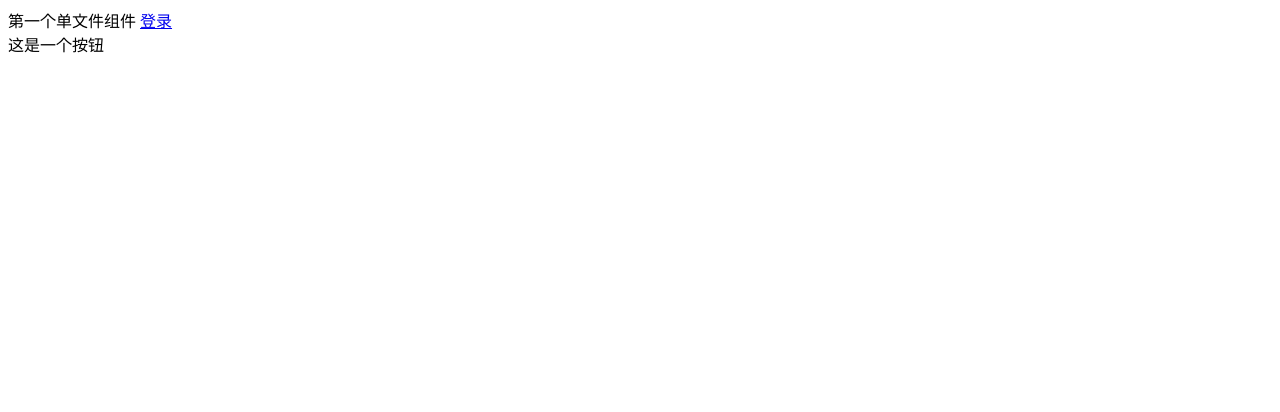
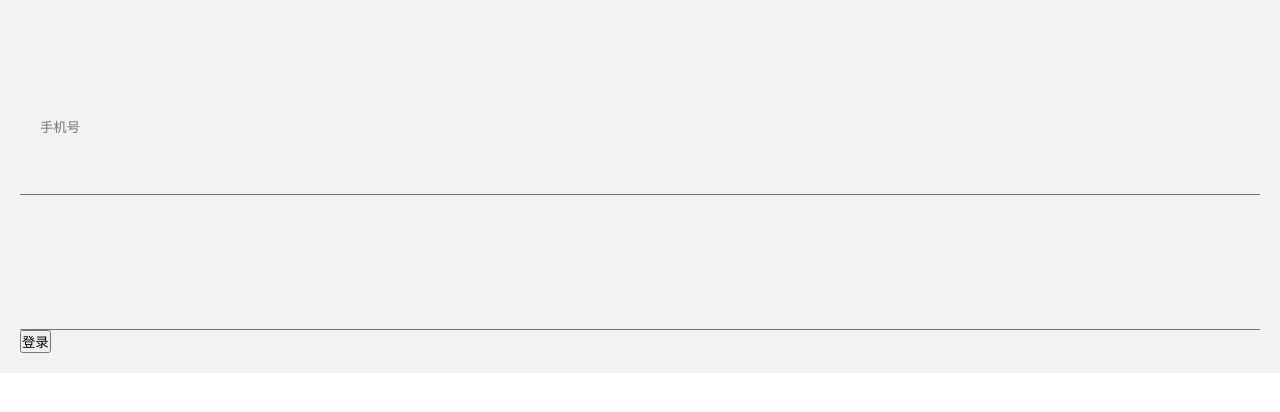
Before and after one commit to Faorizon/news, a Vue app: page /#/login in a window 1280 px wide. Shown: the top 412 px of the page. Built offline with nearby package versions, Linux system fonts and the light colour scheme; a small style sheet from the web is missing.

Commit message:
登录框样式

```diff
--- a/src/App.vue
+++ b/src/App.vue
@@ -1,8 +1,7 @@
 <template>
 	<!-- template最外层只能包含一个标签 -->
   	<div>
-        第一个单文件组件
-        <router-link to="/login">登录</router-link>
+        <!-- <router-link to="/login">abc</router-link> -->
         <router-view> </router-view>
     </div>
 
@@ -12,10 +11,29 @@
 // 必须暴露一个对象，对象是组件的配置
 export default {
 
+
 }
 </script>
 
 <style>
 /* 组件样式，会污染全局 */
-
+    /* 引入字体图标文件 */
+    @import url('http://at.alicdn.com/t/font_1426139_h6vn3jbl5q.css');
+    /* 公共样式 */
+    *{
+        margin: 0;
+        padding: 0;
+    }
+    a{
+        color:inherit;
+    }
+    a:hover{
+        text-decoration: none;
+    }
+    ul,li,ol{
+        list-style: none;
+    }
+    i,em{
+        font-style: normal;
+    }
 </style>
--- /dev/null
+++ b/src/components/AuthInput.vue
@@ -0,0 +1,31 @@
+<template>
+  <input class="input" :placeholder="placeholder" :value="value" @input="handleInput" />
+</template>
+
+<script>
+export default {
+  props: ["placeholder", "value", "name", "rule","err_message"],
+  mounted(){
+    //   console.log(this.rule)
+  },
+  methods:{
+      handleInput(e){
+        //  this.$emit("input",e.target.value)
+        //  console.log(e.target.value)
+      }
+  }
+};
+</script>
+
+<style scoped lang="less">
+.input {
+  width: 100%;
+  height: 38/360 * 100vw;
+  padding: 20px;
+  box-sizing: border-box;
+  background-color: #f2f2f2;
+  border: none;
+  outline: none;
+  border-bottom: 1px solid #757575;
+}
+</style>
--- a/src/main.js
+++ b/src/main.js
@@ -12,7 +12,8 @@ Vue.use(VueRouter);
 
 //2.创建路由配置
 const routes=[
-    {path:'/login',component:Login}
+    {path:'/login',component:Login},
+    {path:'/',component:Login}
 ]
 //3.创建对象
 const router=new VueRouter({
--- a/src/pages/Login.vue
+++ b/src/pages/Login.vue
@@ -1,15 +1,73 @@
 <template>
-  <div>
-      这是一个按钮
+  <div class="box">
+    <div class="close">
+      <span class="iconfont iconicon-test"></span>
+    </div>
+    <div class="logo">
+      <span class="iconfont iconnew"></span>
+    </div>
+    <!-- 用户输入框 -->
+    <div>
+      <AuthInput
+      placeholder="手机号"
+      :value="form.username"
+      @input="handleUsername"
+      :rule="/^1[0-9]{4,10}$/"
+      err_message="手机号码格式不正确"
+      ></AuthInput>
+    </div>
+    <div>
+      <AuthInput />
+    </div>
+    <button>登录</button>
   </div>
 </template>
 
+
 <script>
+//导入输入框组件
+import AuthInput from "@/components/AuthInput";
+
 export default {
-
-}
+  data() {
+    return {
+      //   list: []
+      form: {
+        username: "",
+        password: ""
+      }
+    };
+  },
+  //注册组件
+  components: {
+    AuthInput
+  },
+  methods: {
+    handleUsername(value) {
+      this.form.username = value;
+    //   console.log(this.form.username)
+    }
+  }
+};
 </script>
 
-<style>
-
+<style lang="less">
+.box {
+  padding: 20px;
+  background-color: rgba(242, 242, 242, 1);
+  .close {
+    padding: 20px;
+    span {
+      font-size: 27/360 * 100vw;
+    }
+  }
+  .logo {
+    display: flex;
+    justify-content: center;
+    span {
+      font-size: 126/360 * 100vw;
+      color: #d81e06;
+    }
+  }
+}
 </style>
```
